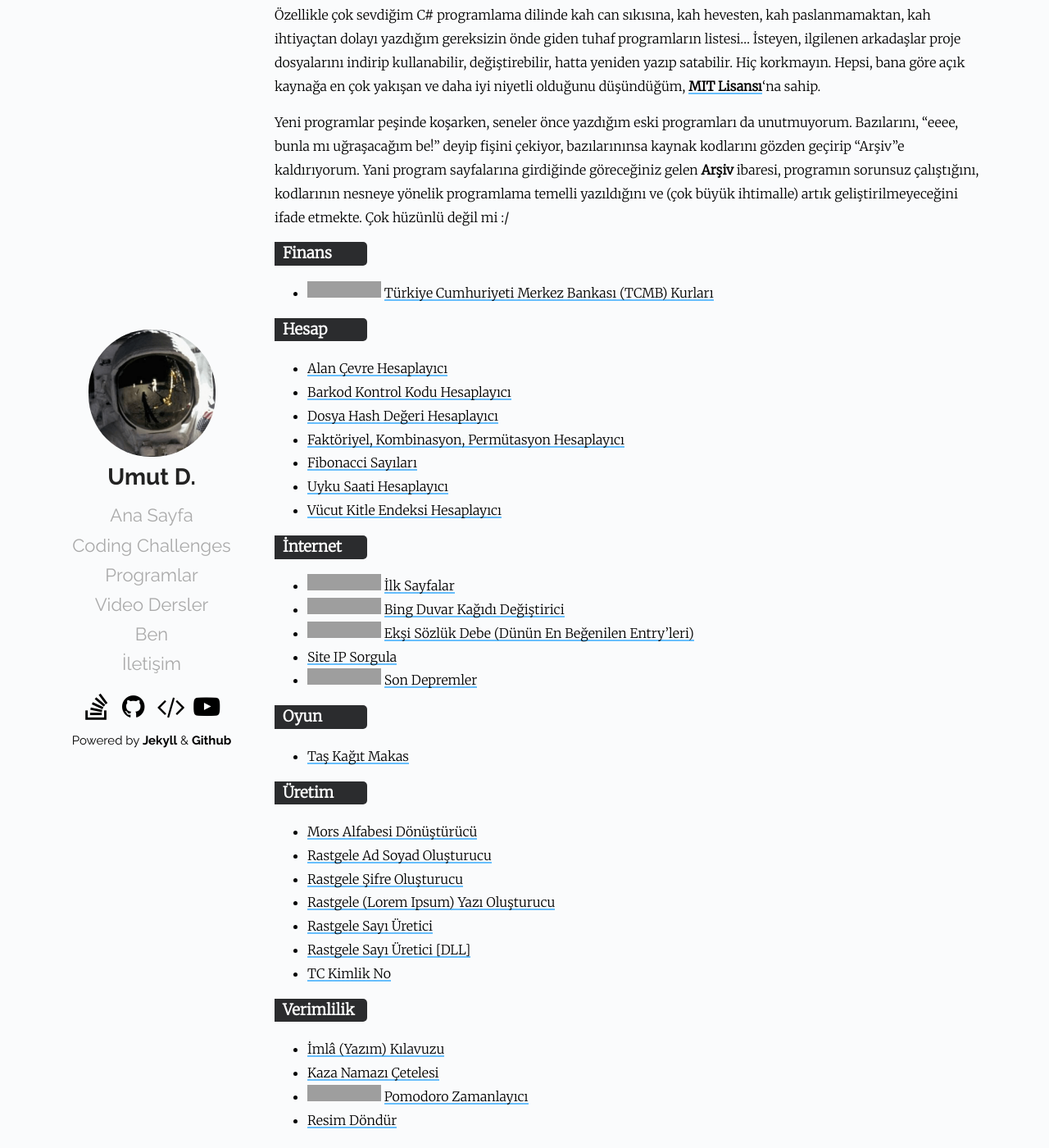
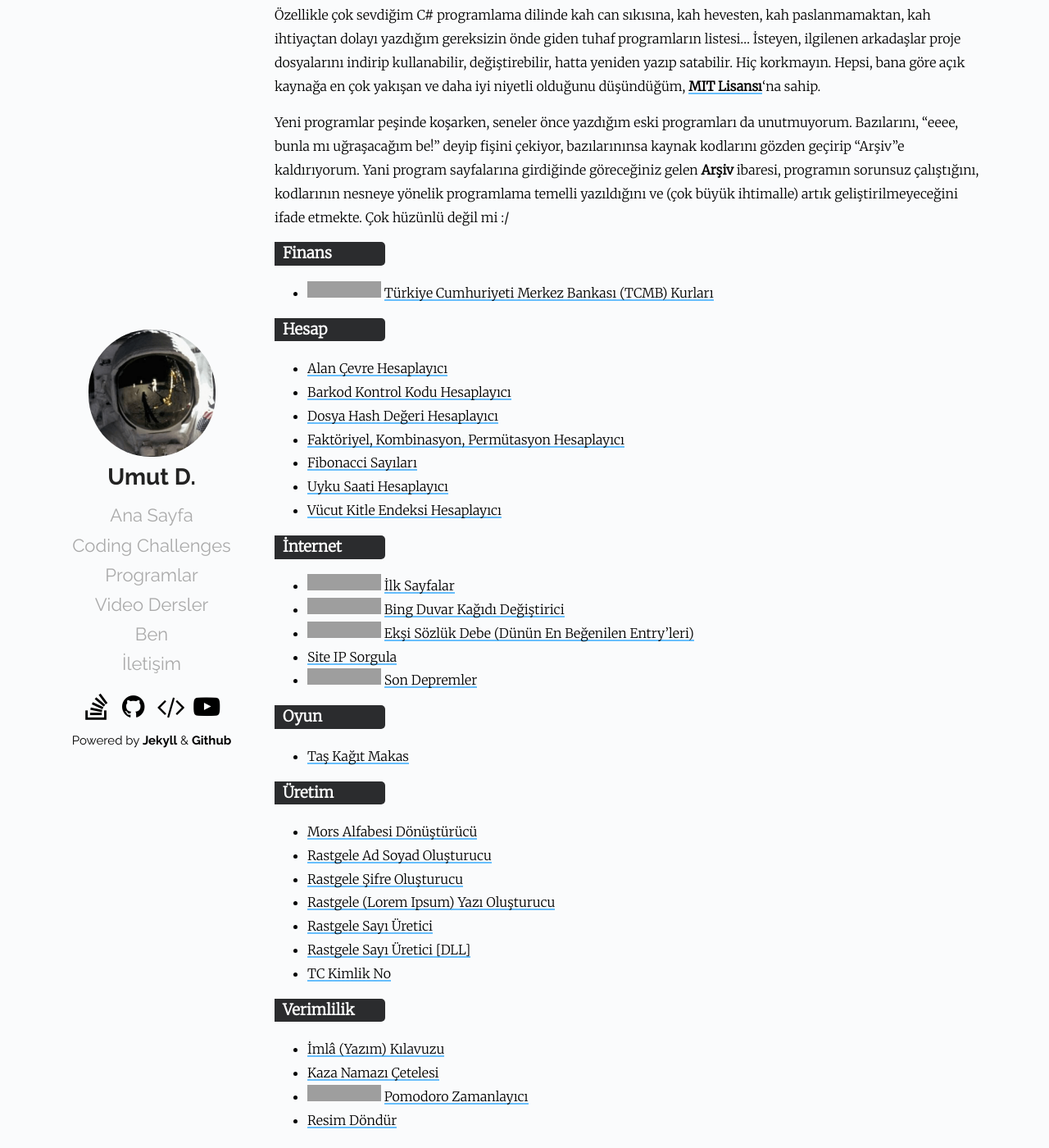
Before and after one commit to Umut-D/umutd.com, a Jekyll site: the page built from pages/programlar.md, in a window 1280 px wide and 1400 px high, scrolled down 329 px. Shown: the whole window at 82% size. Built offline with Jekyll 4.4.1, drawn with Linux system fonts in a browser that asks for light colours; grey boxes are pictures that could not be loaded.

```diff
--- a/assets/css/style.scss
+++ b/assets/css/style.scss
@@ -200,7 +200,7 @@
 [id*="seviye"], .program-baslik {
     background: #2b2c2e;
     color: white;
-    width: 113px;
+    width: 135px;
     padding-left: 10px;
     border-top-right-radius: 5px;
     border-bottom-right-radius: 5px;
```
